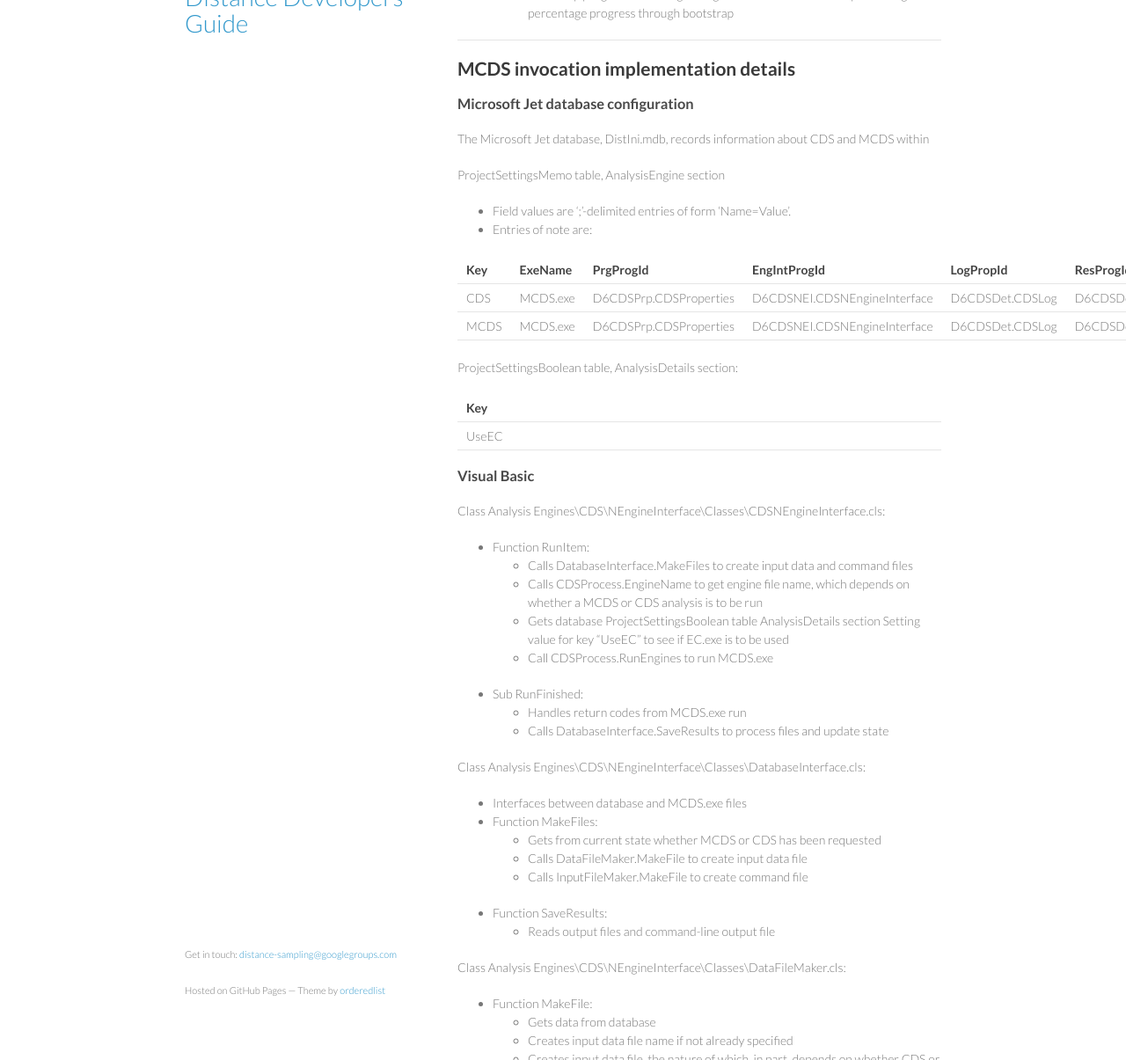
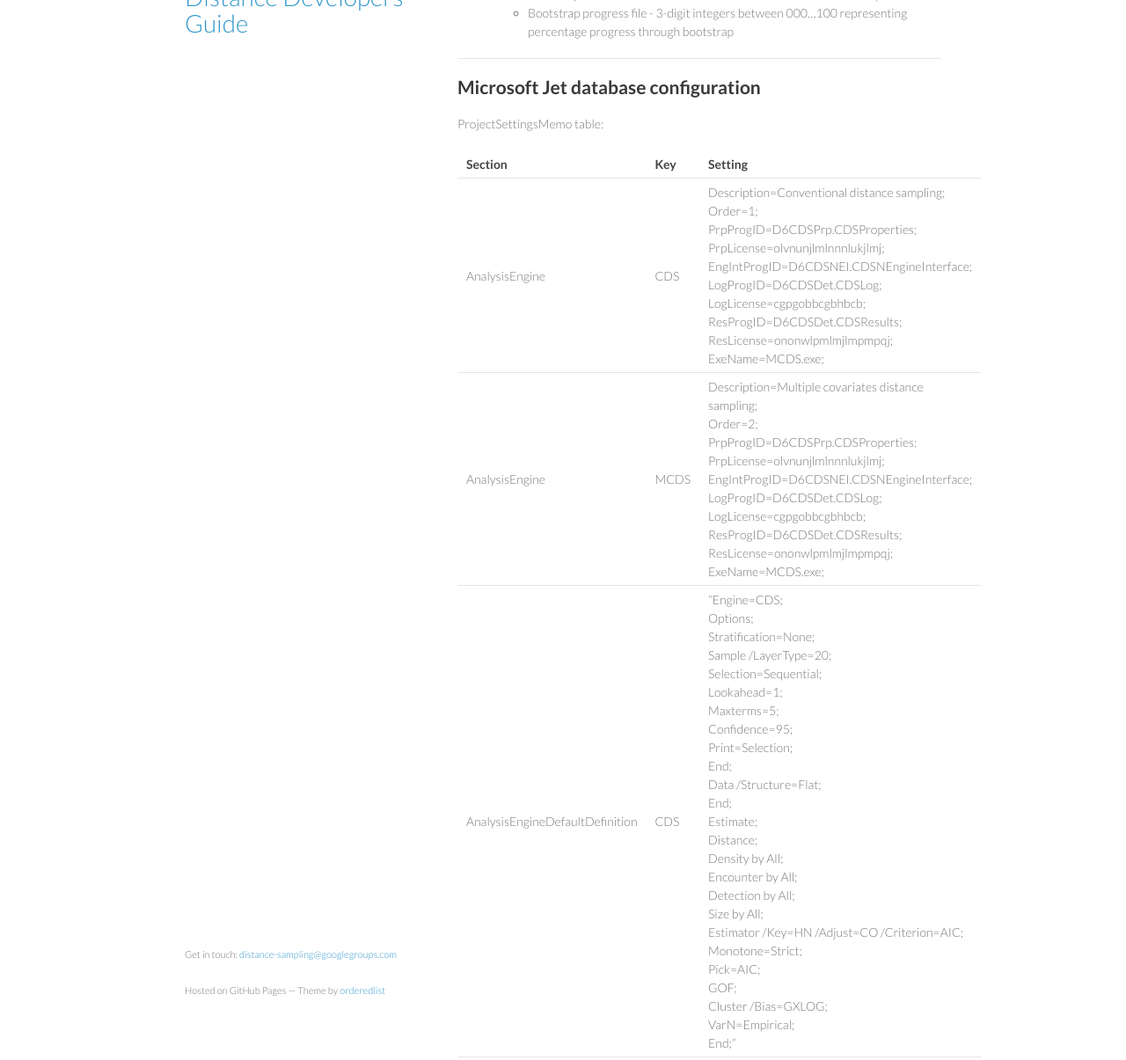
Before and after one commit to softwaresaved/distance-consultancy, a Jekyll site: the page built from architecture/ArchitectureFortran.md, in a window 1280 px wide and 1400 px high, scrolled down 1343 px, cut to the strip 195-1400 px from the top of the window. Shown: the whole strip at 88% size. Built offline with Jekyll 4.4.1, drawn with Linux system fonts in a browser that asks for light colours; some of the changed text lies outside the part shown.

Commit message:
Reviewed descriptions of VB-Fortran and R

```diff
--- a/architecture/ArchitectureFortran.md
+++ b/architecture/ArchitectureFortran.md
@@ -59,76 +59,78 @@
 
 ---
 
-## MCDS invocation implementation details
+## Microsoft Jet database configuration
 
-### Microsoft Jet database configuration
+ProjectSettingsMemo table:
 
-The Microsoft Jet database, DistIni.mdb, records information about CDS and MCDS within
+| Section | Key | Setting |
+| ------- | --- | ------- |
+| AnalysisEngine | CDS | Description=Conventional distance sampling;<br/>Order=1;<br/>PrpProgID=D6CDSPrp.CDSProperties;<br/>PrpLicense=olvnunjlmlnnnlukjlmj;<br/>EngIntProgID=D6CDSNEI.CDSNEngineInterface;<br/>LogProgID=D6CDSDet.CDSLog;<br/>LogLicense=cgpgobbcgbhbcb;<br/>ResProgID=D6CDSDet.CDSResults;<br/>ResLicense=ononwlpmlmjlmpmpqj;<br/>ExeName=MCDS.exe; |
+| AnalysisEngine | MCDS | Description=Multiple covariates distance sampling;<br/>Order=2;<br/>PrpProgID=D6CDSPrp.CDSProperties;<br/>PrpLicense=olvnunjlmlnnnlukjlmj;<br/>EngIntProgID=D6CDSNEI.CDSNEngineInterface;<br/>LogProgID=D6CDSDet.CDSLog;<br/>LogLicense=cgpgobbcgbhbcb;<br/>ResProgID=D6CDSDet.CDSResults;<br/>ResLicense=ononwlpmlmjlmpmpqj;<br/>ExeName=MCDS.exe; |
+| AnalysisEngineDefaultDefinition | CDS | "Engine=CDS;<br/>Options;<br/>Stratification=None;<br/>Sample /LayerType=20;<br/>Selection=Sequential;<br/>Lookahead=1;<br/>Maxterms=5;<br/>Confidence=95;<br/>Print=Selection;<br/>End;<br/>Data /Structure=Flat;<br/>End;<br/>Estimate;<br/>Distance;<br/>Density by All;<br/>Encounter by All;<br/>Detection by All;<br/>Size by All;<br/>Estimator /Key=HN /Adjust=CO /Criterion=AIC;<br/>Monotone=Strict;<br/>Pick=AIC;<br/>GOF;<br/>Cluster /Bias=GXLOG;<br/>VarN=Empirical;<br/>End;" |
+| AnalysisEngineDefaultDefinition | MCDS | "Engine=MCDS;<br/>Options;<br/>Stratification=None;<br/>Sample /LayerType=20;<br/>Selection=Specify;<br/>Confidence=95;<br/>Print=All;<br/>End;<br/>Data /Structure=Flat;<br/>End;<br/>Estimate;<br/>Distance;<br/>Density by All;<br/>Encounter by All;<br/>Detection by All;<br/>Size by All;<br/>Estimator /Key=HN /Adjust=CO /NAP=0;<br/>Monotone=None;<br/>Pick=AIC;<br/>GOF;<br/>Cluster /Bias=GXLOG;<br/>VarN=Empirical;<br/>End;" |
 
-ProjectSettingsMemo table, AnalysisEngine section
+ProjectSettingsBoolean table:
 
-* Field values are ';'-delimited entries of form 'Name=Value'.
-* Entries of note are:
+| Section | Key |
+| ------- | --- |
+| AnalysisEngineCDS | RequiresGeoObjects |
+| AnalysisEngineCDS | RunInProcess |
+| AnalysisEngineMCDS | RequiresGeoObjects |
+| AnalysisEngineMCDS | RunInProcess |
+| AnalysisDetails | UseEC |
 
-| Key | ExeName | PrgProgId | EngIntProgId | LogPropId | ResProgId |
-| --- | ------- | --------- | ------------ | --------- | --------- |
-| CDS | MCDS.exe | D6CDSPrp.CDSProperties | D6CDSNEI.CDSNEngineInterface | D6CDSDet.CDSLog | D6CDSDet.CDSResults |
-| MCDS | MCDS.exe | D6CDSPrp.CDSProperties | D6CDSNEI.CDSNEngineInterface | D6CDSDet.CDSLog | D6CDSDet.CDSResults |
+---
 
-ProjectSettingsBoolean table, AnalysisDetails section:
-
-| Key |
-| --- |
-| UseEC |
-
-### Visual Basic
+## MCDS Visual Basic invocation implementation overview
 
 Class Analysis Engines\CDS\NEngineInterface\Classes\CDSNEngineInterface.cls:
 
 * Function RunItem:
   - Calls DatabaseInterface.MakeFiles to create input data and command files
-  - Calls CDSProcess.EngineName to get engine file name, which depends on whether a MCDS or CDS analysis is to be run
-  - Gets database ProjectSettingsBoolean table AnalysisDetails section Setting value for key "UseEC" to see if EC.exe is to be used
-  - Call CDSProcess.RunEngines to run MCDS.exe
+  - Calls CDSProcess.EngineName to get engine file name, which depends on whether a CDS or MCDS analysis is to be run (but, at present, is always MCDS.exe)
+  - Gets database ProjectSettingsBoolean table AnalysisDetails section value for UseEC to see if EC.exe is to be used
+  - Call CDSProcess.RunEngine to run the analysis engine
 * Sub RunFinished:
-  - Handles return codes from MCDS.exe run
+  - Handles return codes from the analysis engine run
   - Calls DatabaseInterface.SaveResults to process files and update state
 
 Class Analysis Engines\CDS\NEngineInterface\Classes\DatabaseInterface.cls:
 
-* Interfaces between database and MCDS.exe files
+* Interface between database and MCDS.exe files
 * Function MakeFiles:
-  - Gets from current state whether MCDS or CDS has been requested
+  - Gets from current state whether CDS or MCDS has been requested
   - Calls DataFileMaker.MakeFile to create input data file
   - Calls InputFileMaker.MakeFile to create command file
 * Function SaveResults:
-  - Reads output files and command-line output file
+  - Processes output files and command-line output file
 
 Class Analysis Engines\CDS\NEngineInterface\Classes\DataFileMaker.cls:
 
 * Function MakeFile:
   - Gets data from database
   - Creates input data file name if not already specified
-  - Creates input data file, the nature of which, in part, depends on whether CDS or MCDS has been requested
+  - Creates input data file, adding CDS or MCDS-specific content depending upon the analysis to be run
 
 Class Analysis Engines\CDS\NEngineInterface\Classes\InputFileMaker.cls:
 
 * Function MakeFile:
-  - Creates command-line (to capture command-line output), output, log, stats, plot, bootstrap and bootstrap plot file names if not already specified
-  - Creates command file, the nature of which, in part, depends on whether CDS or MCDS has been requested
+  - Creates command-line file name (to capture command-line output)
+  - Creates output, log, stats, plot, bootstrap and bootstrap plot file names, if not already specified
+  - Creates command file, adding CDS or MCDS-specific content depending upon the analysis to be run
 
 Class Analysis Engines\Shared Stuff\NEngineInterfaceUtilities\Classes\CDSProcess.cls:
 
 * Function GetEngineName:
-  - Gets database ProjectSettingsMemo table AnalysisEngine section Setting value for key "MCDS" or "CDS" depending on whether MCDS or CDS is requested
-  - Parses "Name=Value" pairs in Setting value to get value for "ExeName", the name of the executable
+  - Gets database ProjectSettingsMemo table AnalysisEngine section value for the requested analysis (i.e. CDS or MCDS)
+  - Parses Name=Value pairs to get value for ExeName, the name of the executable
   - Executable is assumed to be in App.Path, in the same folder as DnnnNEIUtil.dll
 * Sub RunEngine:
-  - If running under Windows NT and EC.exe is to be used, then invokes:
+  - Calls, if running under Windows NT and EC.exe is to be used:
     - `PATH\ec "PATH\MCDS.exe MODE COMMAND_FILE \options 2>COMMAND_LINE_FILE"`
-  - Otherwise, invokes:
+  - Otherwise, calls:
     - `PATH\MCDS.exe MODE COMMAND_FILE \options 2>COMMAND_LINE_FILE`
-  - MODE is 0 or 1 depending on the call to RunEngine - if called from CDSNEngineInterface.RunItem then it's 0
+  - MODE is 0 or 1 depending on the call to RunEngine - if called from CDSNEngineInterface.RunItem then it is 0
 
 ---
 
```
Also changed, not shown: architecture/ArchitectureR.md (+101 -64 lines), index.md (+1 -1 lines).
